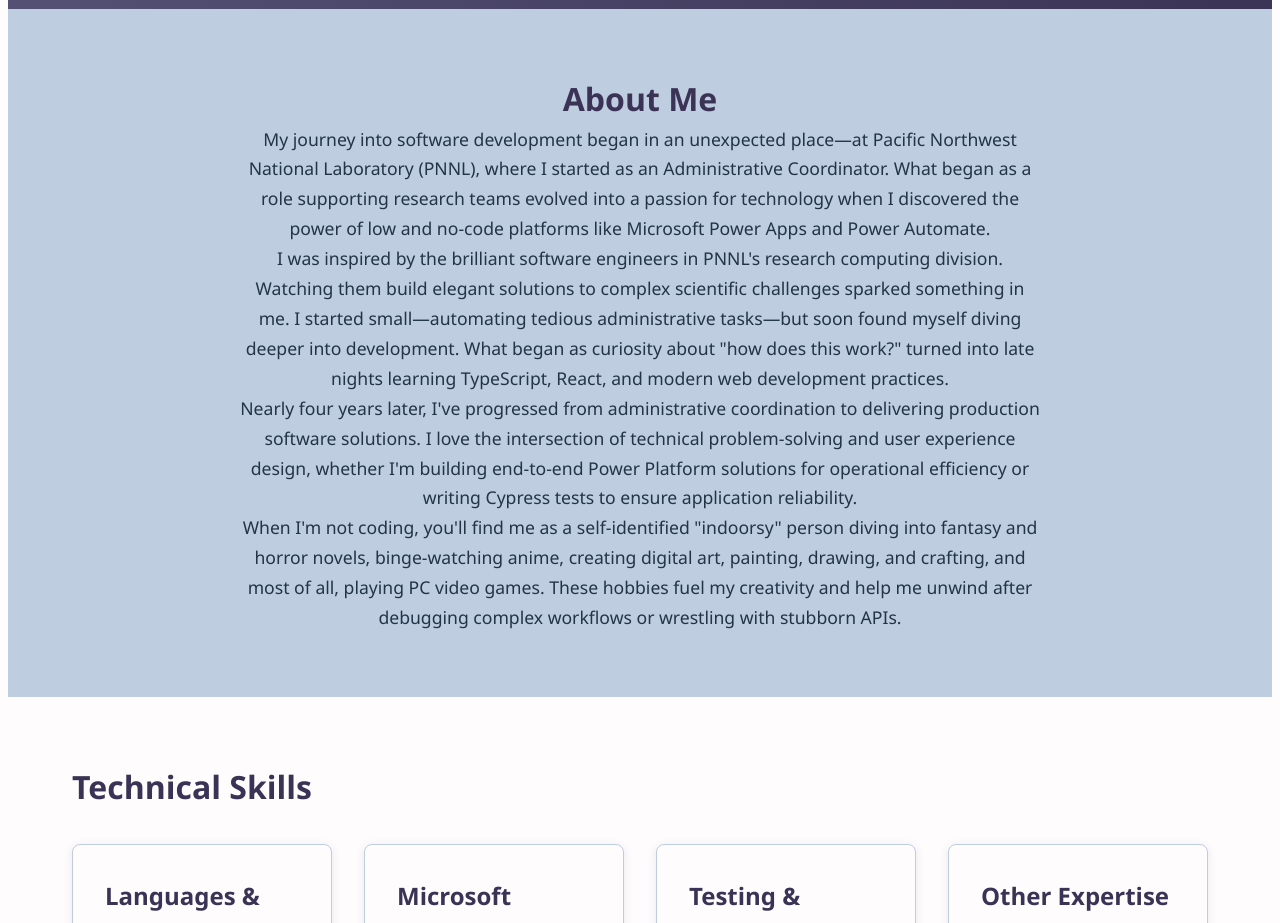
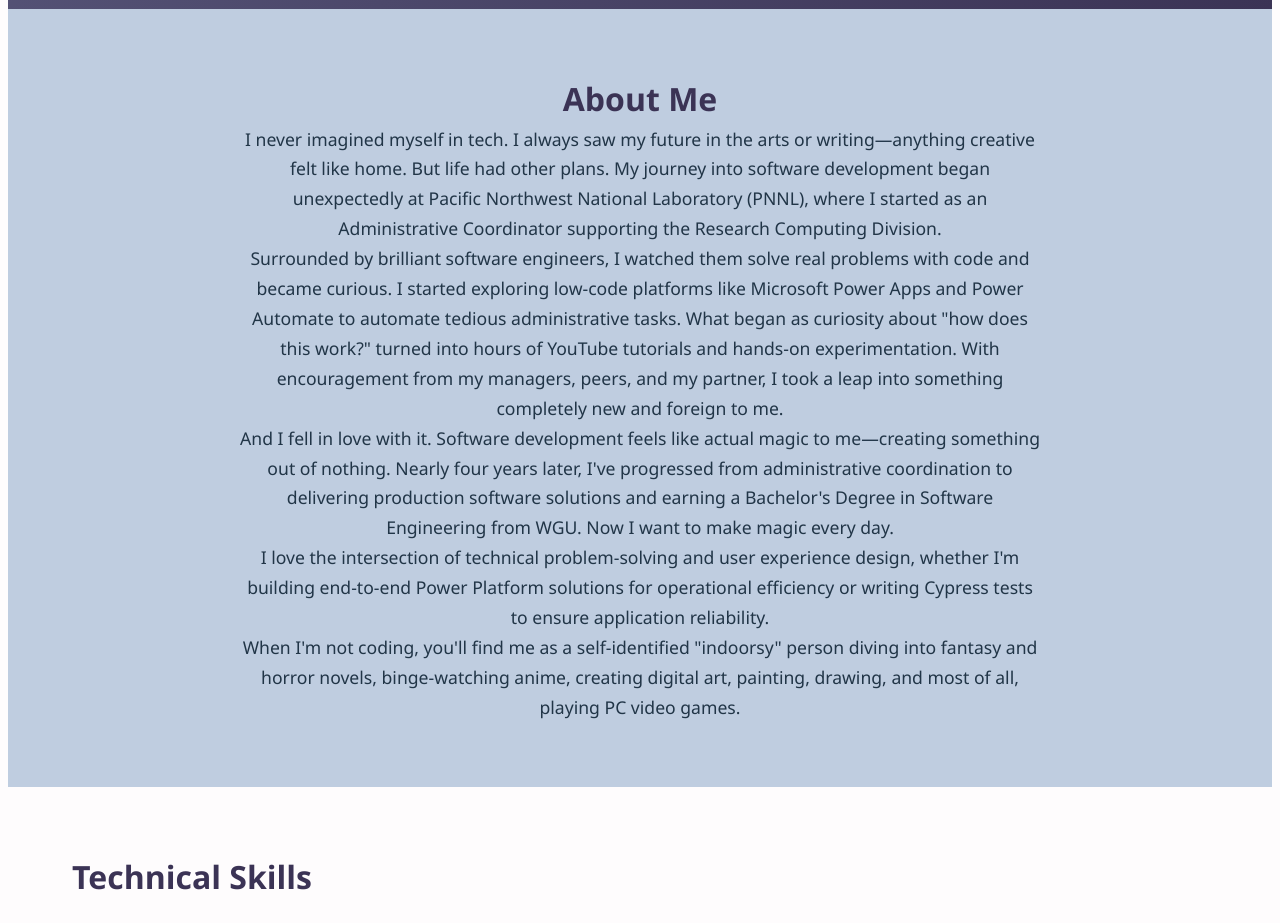
Before and after one commit to abrow2504/AlexBrownSoftwareDeveloper, a React (Vite) app: page / in a window 1280 px wide. Shown: the part 520-1443 px from the top of the page. Built offline with nearby package versions, Linux system fonts and the light colour scheme.

Commit message:
update about

```diff
--- a/src/App.tsx
+++ b/src/App.tsx
@@ -131,25 +131,28 @@
           <div className="container">
             <h2>About Me</h2>
             <p>
-              My journey into software development began in an unexpected place—at Pacific Northwest National Laboratory (PNNL),
-              where I started as an Administrative Coordinator. What began as a role supporting research teams evolved into a
-              passion for technology when I discovered the power of low and no-code platforms like Microsoft Power Apps and Power Automate.
+              I never imagined myself in tech. I always saw my future in the arts or writing—anything creative felt like home.
+              But life had other plans. My journey into software development began unexpectedly at Pacific Northwest National Laboratory (PNNL),
+              where I started as an Administrative Coordinator supporting the Research Computing Division.
             </p>
             <p>
-              I was inspired by the brilliant software engineers in PNNL's research computing division. Watching them build elegant
-              solutions to complex scientific challenges sparked something in me. I started small—automating tedious administrative
-              tasks—but soon found myself diving deeper into development. What began as curiosity about "how does this work?"
-              turned into late nights learning TypeScript, React, and modern web development practices.
+              Surrounded by brilliant software engineers, I watched them solve real problems with code and became curious.
+              I started exploring low-code platforms like Microsoft Power Apps and Power Automate to automate tedious administrative tasks.
+              What began as curiosity about "how does this work?" turned into hours of YouTube tutorials and hands-on experimentation.
+              With encouragement from my managers, peers, and my partner, I took a leap into something completely new and foreign to me.
             </p>
             <p>
-              Nearly four years later, I've progressed from administrative coordination to delivering production software solutions.
+              And I fell in love with it. Software development feels like actual magic to me—creating something out of nothing.
+              Nearly four years later, I've progressed from administrative coordination to delivering production software solutions
+              and earning a Bachelor's Degree in Software Engineering from WGU. Now I want to make magic every day.
+            </p>
+            <p>
               I love the intersection of technical problem-solving and user experience design, whether I'm building end-to-end
               Power Platform solutions for operational efficiency or writing Cypress tests to ensure application reliability.
             </p>
             <p>
               When I'm not coding, you'll find me as a self-identified "indoorsy" person diving into fantasy and horror novels,
-              binge-watching anime, creating digital art, painting, drawing, and crafting, and most of all, playing PC video games.
-              These hobbies fuel my creativity and help me unwind after debugging complex workflows or wrestling with stubborn APIs.
+              binge-watching anime, creating digital art, painting, drawing, and most of all, playing PC video games.
             </p>
           </div>
         </section>
```
